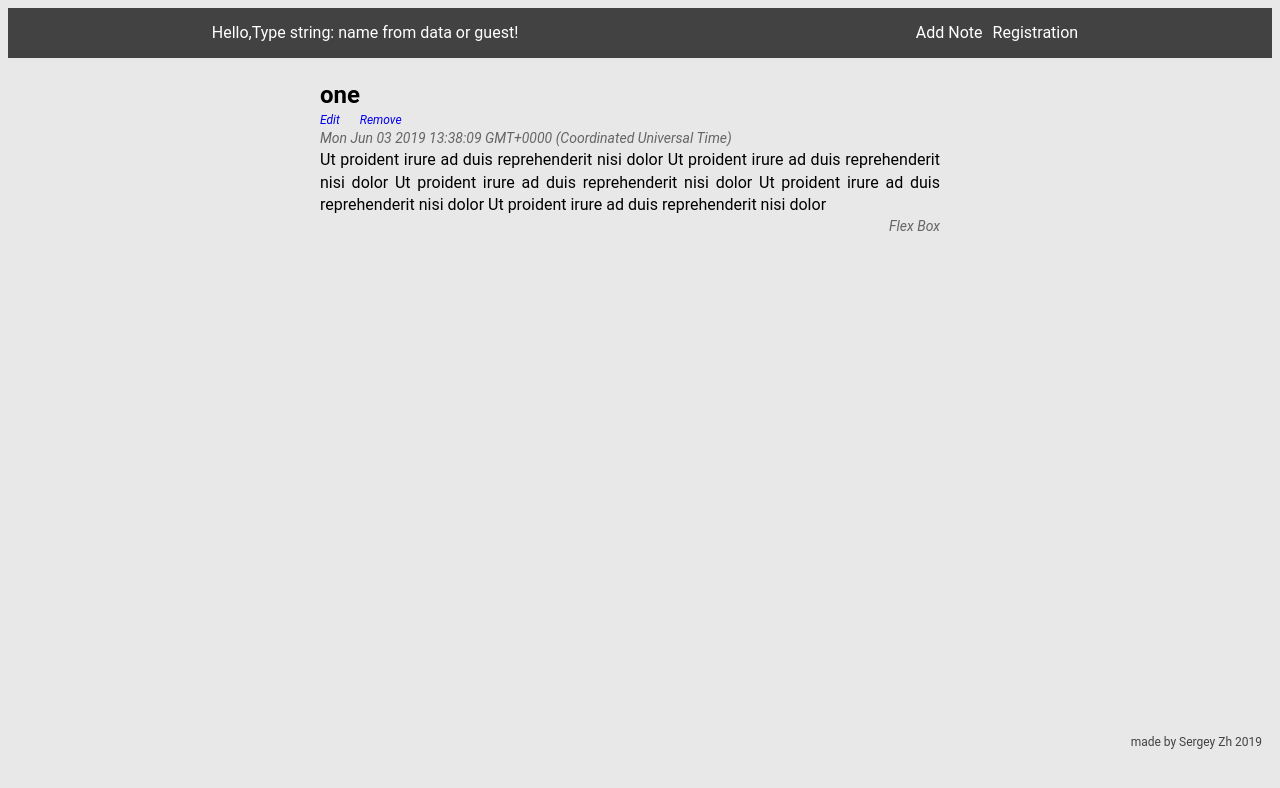
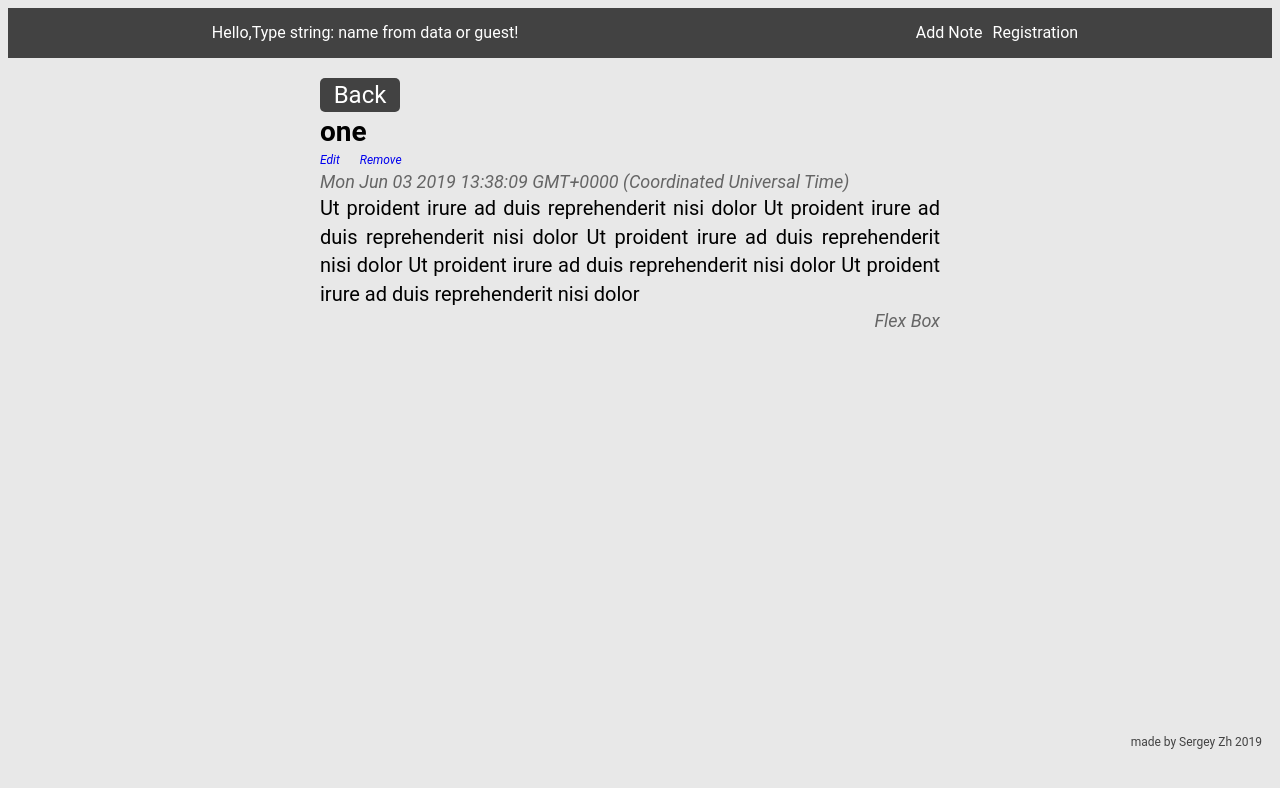
Before and after one commit to Horrorerror92/public-notes-client-part, a React app: page /news/0 in a window 1280 px wide. Shown: the top 788 px of the page. Built offline with nearby package versions, Linux system fonts and the light colour scheme.

Commit message:
fix cannot/get/url and creating Route

```diff
--- a/src/components/Header/Header.js
+++ b/src/components/Header/Header.js
@@ -39,7 +39,7 @@ const Header = ({ name }) => (
           Add Note
         </button>
       </Link>
-      <Link to="#">
+      <Link to="/registration">
         <button className={buttonHeader}>
           Registration
         </button>
--- /dev/null
+++ b/src/components/NotFound/NotFound.js
@@ -0,0 +1,18 @@
+import React from 'react';
+import classNames from 'classnames';
+import './NotFound.scss';
+
+const NotFoundClass = classNames({
+  'not-found': true,
+});
+const NotFoundTitleClass = classNames({
+  'not-found__title': true,
+});
+
+const NotFound = () => (
+  <div className={NotFoundClass}>
+    <h4 className={NotFoundTitleClass}> Sorry, your page not found:(</h4>
+  </div>
+);
+
+export default NotFound;
--- /dev/null
+++ b/src/components/NotFound/NotFound.scss
@@ -0,0 +1,11 @@
+.not-found{
+
+  display:flex;
+  justify-content: center;
+
+  &__title {
+    font-size: 28px;
+    font-weight: bold;
+    color:black;
+  }
+}
--- /dev/null
+++ b/src/components/RegistrationForm/RegistrationForm.js
@@ -0,0 +1,13 @@
+import React from 'react';
+import './RegistrationForm.scss';
+import classNames from 'classnames';
+
+const registrationFormClass = classNames({
+  'registration-form': true,
+});
+
+const RegistrationForm = () => (
+  <h4 className={registrationFormClass}> Registration Page in dev </h4>
+);
+
+export default RegistrationForm;
--- /dev/null
+++ b/src/components/RegistrationForm/RegistrationForm.scss
@@ -0,0 +1,3 @@
+.registration-form{
+  color: grey;
+}
--- a/src/components/Router/Router.js
+++ b/src/components/Router/Router.js
@@ -3,6 +3,8 @@ import { Route, Switch } from 'react-router-dom';
 import MainContentList from '../MainContentList/MainContentList';
 import NoteForm from '../NoteForm/NoteForm';
 import ViewNote from '../ViewNote/ViewNote';
+import RegistrationForm from '../RegistrationForm/RegistrationForm';
+import NotFound from '../NotFound/NotFound';
 
 const Router = () => (
   <>
@@ -59,6 +61,8 @@ const Router = () => (
         )}
       />
       <Route exact path="/add" component={NoteForm} />
+      <Route exact path="/registration" component={RegistrationForm} />
+      <Route path="*" component={NotFound} />
     </Switch>
   </>
 
--- a/src/components/ViewNote/ViewNote.js
+++ b/src/components/ViewNote/ViewNote.js
@@ -1,37 +1,44 @@
 import React from 'react';
 import classNames from 'classnames';
 import PropTypes from 'prop-types';
+import { NavLink } from 'react-router-dom';
 import ContentAreaButton from '../ContentAreaButton/ContentAreaButton';
 import './ViewNote.scss';
 
-const mainContentClass = classNames({
-  'main-content': true,
+const viewContentClass = classNames({
+  'view-content': true,
 });
 
-const mainContentTitle = classNames({
-  'main-content__title': true,
+const viewContentTitle = classNames({
+  'view-content__title': true,
 });
 
-const mainContentDateClass = classNames({
-  'main-content__date': true,
+const viewContentDateClass = classNames({
+  'view-content__date': true,
 });
 
-const mainContentTextClass = classNames({
-  'main-content__content-text': true,
+const viewContentTextClass = classNames({
+  'view-content__content-text': true,
 });
-const mainContentAuthorClass = classNames({
-  'main-content__author': true,
+const viewContentAuthorClass = classNames({
+  'view-content__author': true,
+});
+const viewContentBackLinkClass = classNames({
+  'view-content__back-link': true,
 });
 
 const ViewNote = ({
   title, createdAt, contentText, author,
 }) => (
-  <div className={mainContentClass}>
-    <h2 className={mainContentTitle}>{title}</h2>
+  <div className={viewContentClass}>
+    <NavLink className={viewContentBackLinkClass} to="/">
+      <h4> Back </h4>
+    </NavLink>
+    <h2 className={viewContentTitle}>{title}</h2>
     <ContentAreaButton />
-    <span className={mainContentDateClass}>{createdAt}</span>
-    <p className={mainContentTextClass}>{contentText}</p>
-    <span className={mainContentAuthorClass}>{author}</span>
+    <span className={viewContentDateClass}>{createdAt}</span>
+    <p className={viewContentTextClass}>{contentText}</p>
+    <span className={viewContentAuthorClass}>{author}</span>
   </div>
 );
 
--- a/src/components/ViewNote/ViewNote.scss
+++ b/src/components/ViewNote/ViewNote.scss
@@ -0,0 +1,51 @@
+.view-content {
+  display: flex;
+  flex-flow: column;
+  margin-top: 10px;
+
+  &:first-child {
+    margin-top: 0;
+  }
+
+  &__title {
+    font-size: 28px;
+    font-weight: bold;
+    color:black;
+  }
+
+  &__date {
+    font-size: 18px;
+    font-style: italic;
+    color: #656565;
+  }
+
+  &__content-text {
+    font-size: 20px;
+    color:black;
+    text-align: justify;
+    margin-right: 20px;
+  }
+
+  &__author {
+    font-size: 18px;
+    font-style: italic;
+    color:#656565;
+    text-align: right;
+    margin-right: 20px;
+  }
+
+  &__back-link {
+    display: flex;
+    color: white;
+    background: #424242;
+    width: 80px;
+    justify-content: center;
+    font-size: 24px;
+    border-radius: 5px;
+
+      &:hover{
+        background: black;
+      }
+
+  }
+}
--- a/webpack.config.js
+++ b/webpack.config.js
@@ -5,7 +5,8 @@ module.exports = {
   entry: "./src/index.js",
   output: {
     path: path.join(__dirname, "/dist"),
-    filename: "index-bundle.js"
+    filename: "index-bundle.js",
+    publicPath: '/'
   },
   module: {
     rules: [
@@ -24,6 +25,9 @@ module.exports = {
       }
     ]
   },
+  devServer: {
+    historyApiFallback: true,
+  },
   plugins: [
     new HtmlWebpackPlugin({
       template: "./src/index.html",
```
